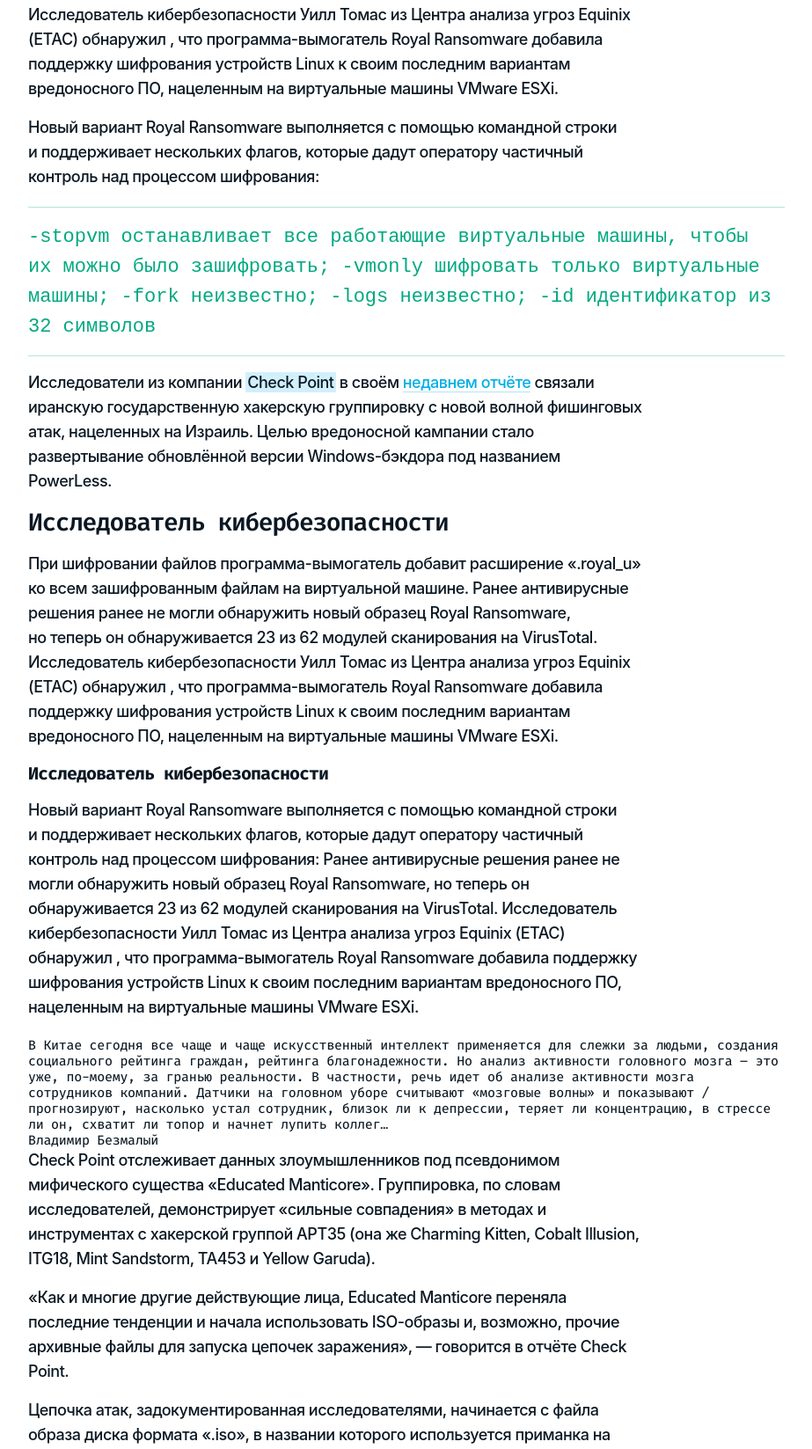
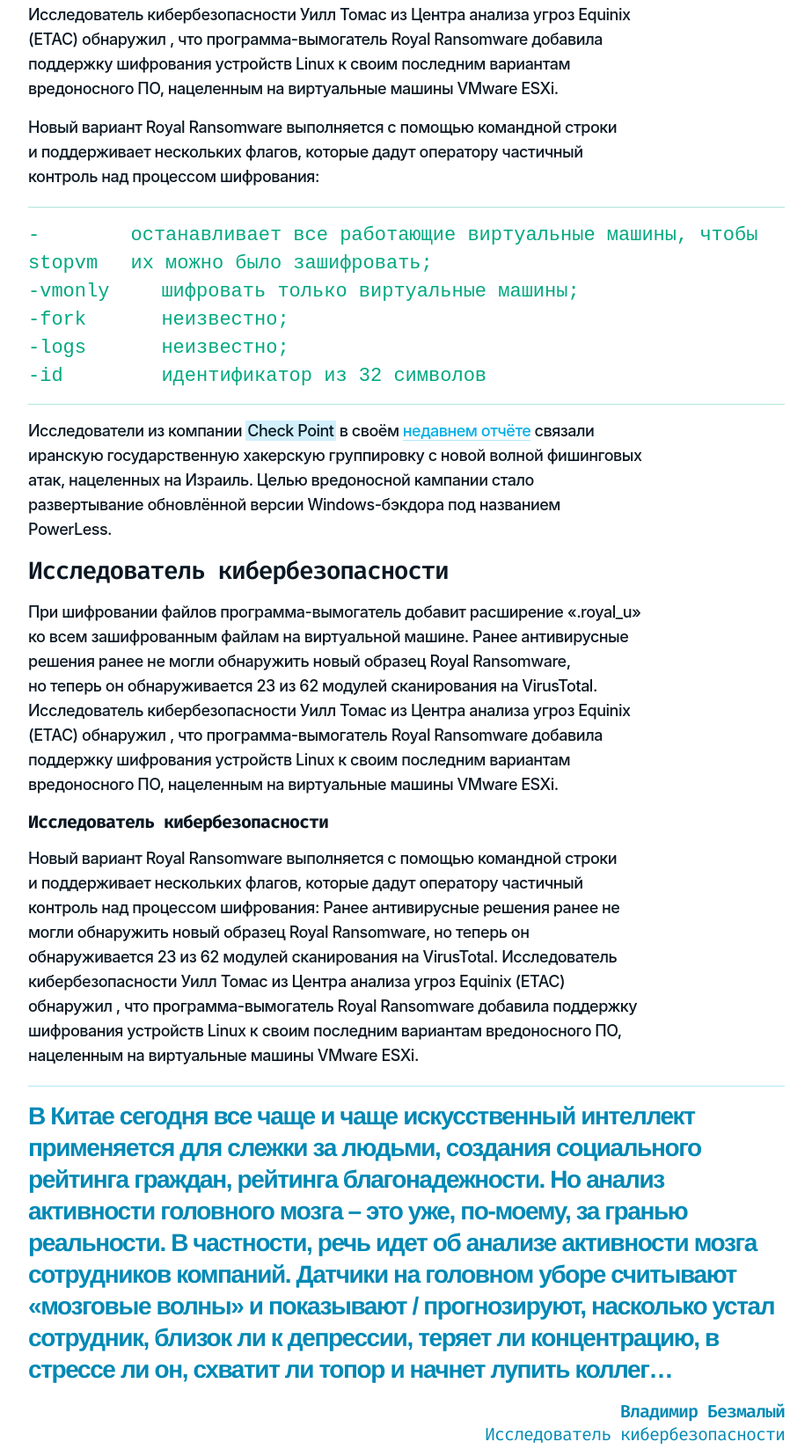
Before and after one commit to Pavel-Baranenko/security, a plain HTML site: page article-image.html in a window 1280 px wide. Shown: the part 1079-2726 px from the top of the page at 88% size, without its empty margins (348-1271 px from the left). Drawn offline with Linux system fonts and the light colour scheme; a web font is replaced by a local one.

Commit message:
first commit

```diff
--- a/article-image.html
+++ b/article-image.html
@@ -230,14 +230,43 @@
                     флагов, которые дадут оператору частичный контроль над процессом шифрования:</p>
                 </div>
                 <div class="article__code rest">
-                  <code>
--stopvm   останавливает все работающие виртуальные машины, чтобы их можно было зашифровать;
+                  <code class="article__code-box">
+                    <div class="article__code-item">
+                      <div class="article__code-item-left">-stopvm</div>
+                      <div class="article__code-item-right">
+                        останавливает все работающие виртуальные машины, чтобы их можно было зашифровать;
+                      </div>
+                    </div>
+
+                    <div class="article__code-item">
+                      <div class="article__code-item-left">-vmonly</div>
+                      <div class="article__code-item-right">
+                        шифровать только виртуальные машины;
+                      </div>
+                    </div>
+                    <div class="article__code-item">
+                      <div class="article__code-item-left">-fork</div>
+                      <div class="article__code-item-right">
+                        неизвестно;
+                      </div>
+                    </div>
+                    <div class="article__code-item">
+                      <div class="article__code-item-left">-logs</div>
+                      <div class="article__code-item-right">
+                        неизвестно;
+                      </div>
+                    </div>
+                    <div class="article__code-item">
+                      <div class="article__code-item-left">-id</div>
+                      <div class="article__code-item-right">
+                        идентификатор из 32 символов
+                      </div>
+                    </div>
 
 
--vmonly  шифровать только виртуальные машины;
--fork    неизвестно;
--logs    неизвестно;
--id      идентификатор из 32 символов
+
+
+
                     </code>
                 </div>
                 <div class="article__text">
@@ -285,7 +314,8 @@
                     машины VMware ESXi.</p>
                 </div>
                 <div class="article__quote">
-                  <div class="article__quote-text">
+                  <div class="article__quote-text qt">
+                    <p class="qt-el"></p>
                     <p>В Китае сегодня все чаще и чаще искусственный интеллект применяется для слежки за людьми,
                       создания социального рейтинга граждан, рейтинга благонадежности. Но анализ активности головного
                       мозга – это уже, по-моему, за гранью реальности.
@@ -296,7 +326,7 @@
                   </div>
                   <div class="article__quote-author">
                     <p class="quote__author-name">Владимир Безмалый</p>
-                    <span class="quote__author-add"></span>
+                    <span class="quote__author-add">Исследователь кибербезопасности</span>
                   </div>
                 </div>
                 <div class="article__text">
--- a/assets/css/main.css
+++ b/assets/css/main.css
@@ -4168,7 +4168,7 @@
 }
 
 /*# sourceMappingURL=main.css.map */
-
+/*--New-dev-----------------------------------------------------------------------------------*/
 .header-ascii img {
   /* box-shadow: 0px 0px 34px 0px rgba(0, 225, 255, 0.50), 0px 24px 220px 0px #00E1FF; */
   -webkit-filter: drop-shadow(5px 5px 5px #00E1FF);
@@ -4212,3 +4212,58 @@
   font-weight: 400;
   line-height: 145.455%;
 }
+
+.article__quote-text p {
+  color: #0089B5;
+  font-family: Arimo;
+  font-size: 28px;
+  font-style: normal;
+  font-weight: 700;
+  line-height: 36px;
+  /* 128.571% */
+  letter-spacing: -1.4px;
+}
+
+.article__quote-author {
+  text-align: right;
+}
+
+.quote__author-name {
+  margin-top: 16px;
+  color: #0089B5;
+  font-family: Fira Code;
+  font-size: 20px;
+  font-style: normal;
+  font-weight: 600;
+  line-height: 26px;
+  letter-spacing: -1px;
+}
+
+.quote__author-add {
+  color: #0089B5;
+  font-family: Fira Code;
+  font-size: 20px;
+  font-style: normal;
+  font-weight: 400;
+  line-height: 26px;
+  letter-spacing: -1px;
+}
+
+.article__quote {
+  padding: 16px 0;
+  border-bottom: 1px solid rgba(0, 174, 229, 0.30);
+  border-top: 1px solid rgba(0, 174, 229, 0.30);
+  margin-bottom: 20px;
+}
+
+.article__code-item {
+  display: flex;
+  align-items: flex-start;
+  width: 100%;
+
+}
+
+.article__code-item-left {
+  flex: 0 1 13.3%;
+  margin-right: 37px;
+}
```
